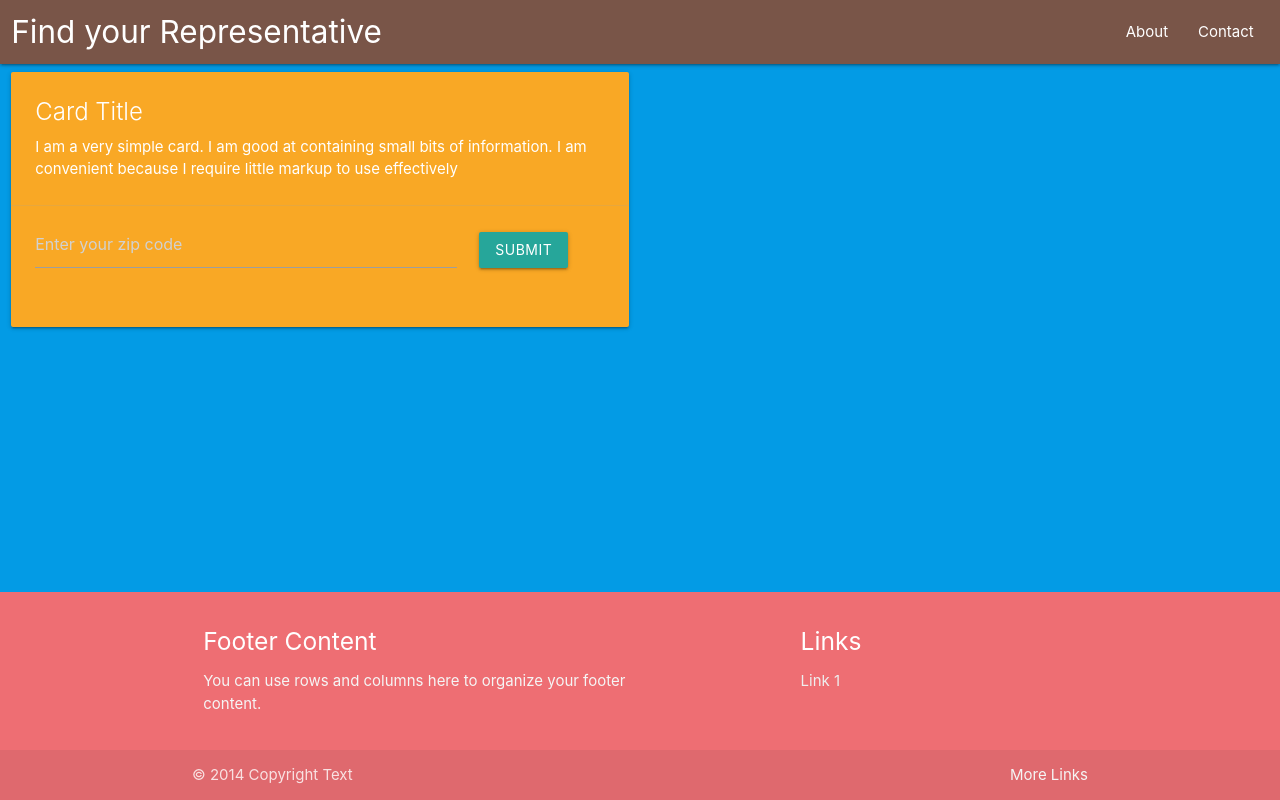
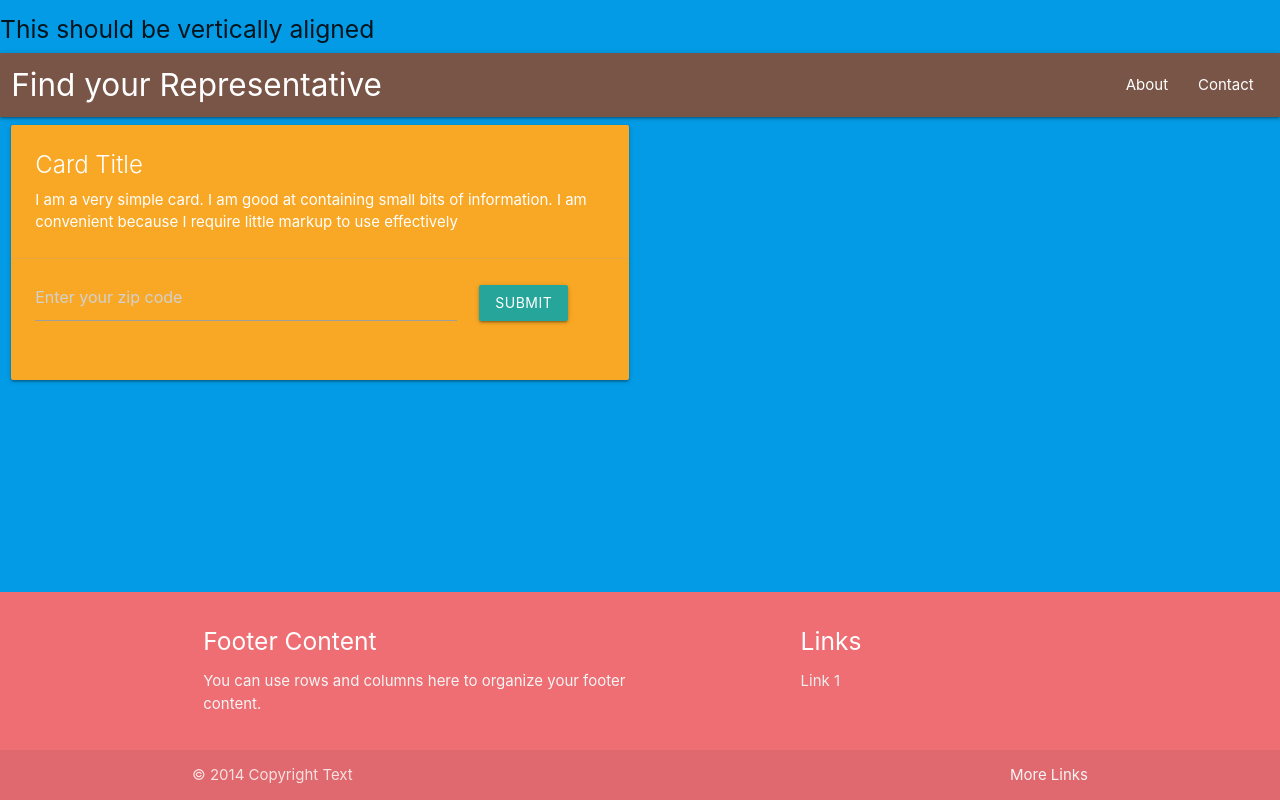
Before and after one commit to venerati/Materializecss, a plain HTML site: page Index.html in a window 1280 px wide. Drawn offline with nearby package versions, Linux system fonts and the light colour scheme.

Commit message:
changes to code formatting

```diff
--- a/Index.html
+++ b/Index.html
@@ -12,6 +12,9 @@
 
 </head>
 <body class="light-blue darken-1">
+<div class="valign-wrapper">
+  <h5 class="valign">This should be vertically aligned</h5>
+</div>
 	<header>
 		<div class="navbar-fixed">
 		    <nav>
@@ -37,7 +40,6 @@
               <span class="card-title">Card Title</span>
               <p>I am a very simple card. I am good at containing small bits of information.
               I am convenient because I require little markup to use effectively</p>
-
             </div>
             	<div class="legislator-finder">
 	            	<div class="card-action">
```
Lines whose indentation alone changed are shown as unchanged.
